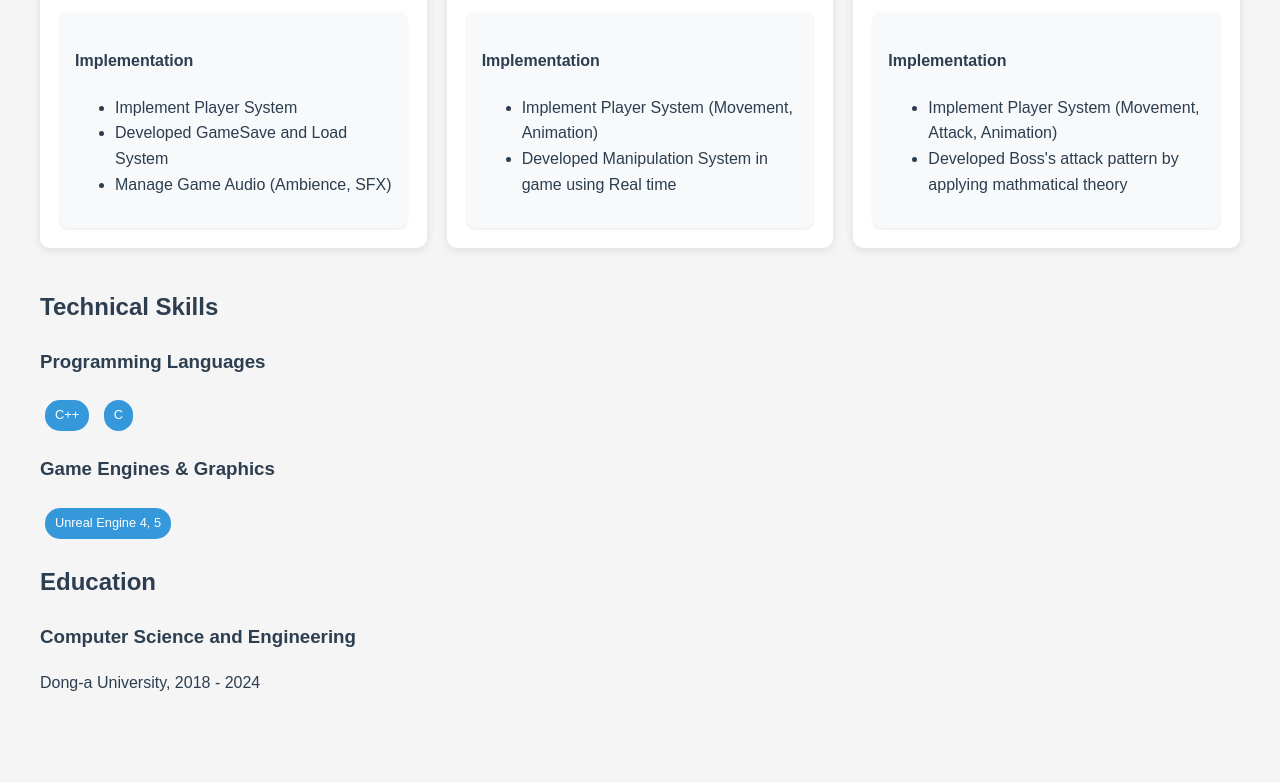
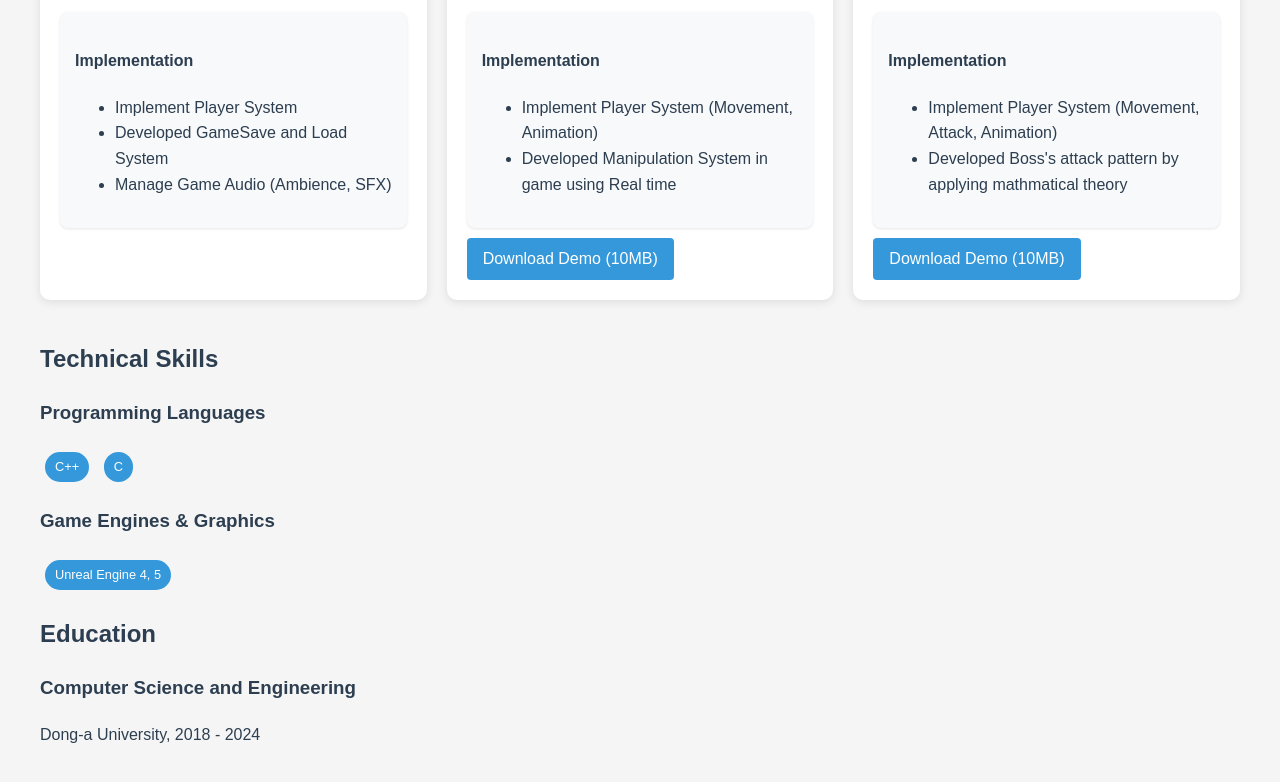
Before and after one commit to DanhongDev/DanhongDev.github.io, a plain HTML site: page index.html in a window 1280 px wide. Shown: the part 761-1543 px from the top of the page. Before the commit the page ends 1493 px from the top, so only its background shows below. Drawn offline with Linux system fonts and the light colour scheme.

Commit message:
Add Setup.exe files
WoThingThing and Roughly

```diff
--- a/index.html
+++ b/index.html
@@ -35,9 +35,7 @@
                             referrerpolicy="strict-origin-when-cross-origin"
                             allowfullscreen>
                         </iframe>
-
                     </div>
-
                     <h3>Gonjiamerica</h3>
                      <div class="tech-stack">
                         <span class="tech-badge">Unreal Engine 5</span>
@@ -52,6 +50,7 @@
                             <li>Manage Game Audio (Ambience, SFX)</li>
                         </ul>
                     </div>
+
                 </div>
 
                 <div class="project-card">
@@ -68,7 +67,6 @@
                             allowfullscreen>
                         </iframe>
                     </div>
-
                     <h3>Wo Thing Thing</h3>
                     <div class="tech-stack">
                         <span class="tech-badge">C++</span>
@@ -81,6 +79,8 @@
                             <li>Developed Manipulation System in game using Real time</li>
                         </ul>
                     </div>
+                    <a href="Assets/WoThingThing_Setup.exe" class="download-btn">Download Demo (10MB)</a>
+
                 </div>
 
                 <div class="project-card">
@@ -97,7 +97,6 @@
                             allowfullscreen>
                         </iframe>
                     </div>
-
                     <h3>Roughly</h3>
                     <div class="tech-stack">
                         <span class="tech-badge">C</span>
@@ -110,10 +109,19 @@
                             <li>Developed Boss's attack pattern by applying mathmatical theory</li>
                         </ul>
                     </div>
+                    <a href="Assets/Roughly_Setup.exe" class="download-btn">Download Demo (10MB)</a>
+
                 </div>
 
             </div>
         </section>
+
+
+
+
+
+
+
 
 <section class="skills">
     <h2>Technical Skills</h2>
```
